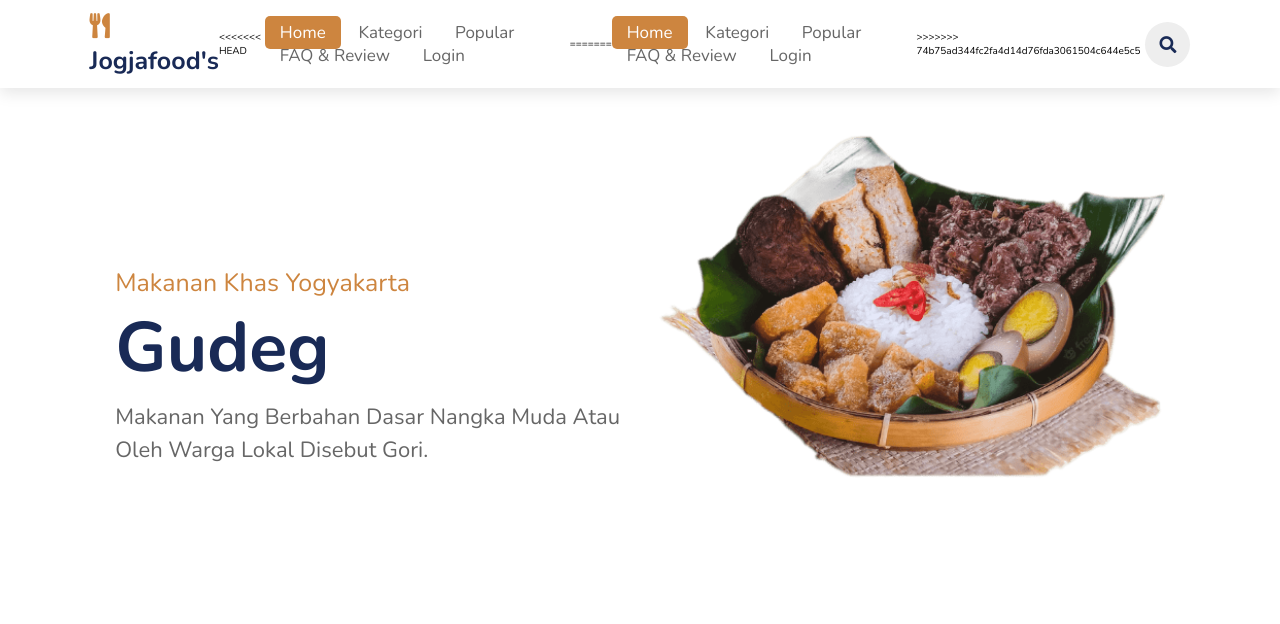
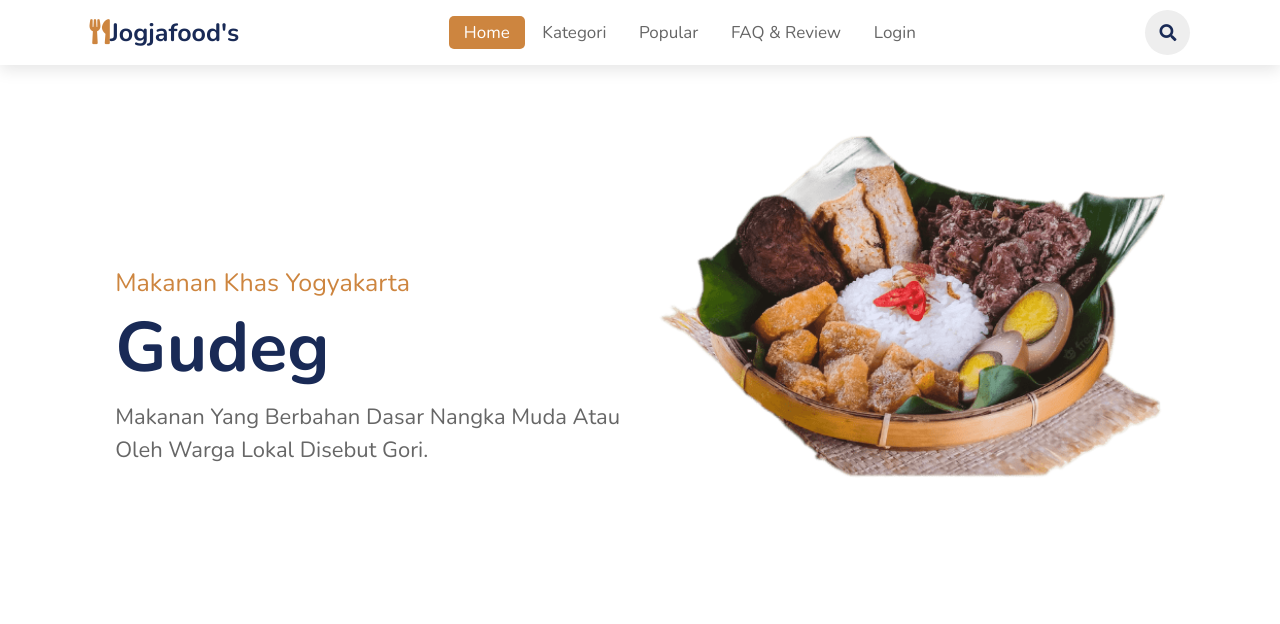
Before and after one commit to Rdybima30/jogjafood-s, a Flask app: page / in a window 1280 px wide. Shown: the top 624 px of the page. Run offline with Flask 3, Linux system fonts and the light colour scheme.

Commit message:
update aja

```diff
--- a/templates/homepage.html
+++ b/templates/homepage.html
@@ -22,7 +22,6 @@
 
         <a href="#" class="logo"><i class="fas fa-utensils"></i>jogjafood's</a>
 
-<<<<<<< HEAD
     <nav class="navbar">
         <a class="active" href="/">Home</a>
         <a href="/kategori">Kategori</a>
@@ -30,15 +29,6 @@
         <a href="/review">FAQ & Review</a>
         <a href="/register">Login</a>
     </nav>
-=======
-        <nav class="navbar">
-            <a class="active" href="#home">Home</a>
-            <a href="#kategori">Kategori</a>
-            <a href="#popular">Popular</a>
-            <a href="#review">FAQ & Review</a>
-            <a href="registrasi.html">Login</a>
-        </nav>
->>>>>>> 74b75ad344fc2fa4d14d76fda3061504c644e5c5
 
         <div class="icons">
             <i class="fas fa-bars" id="menu-bars"></i>
```
